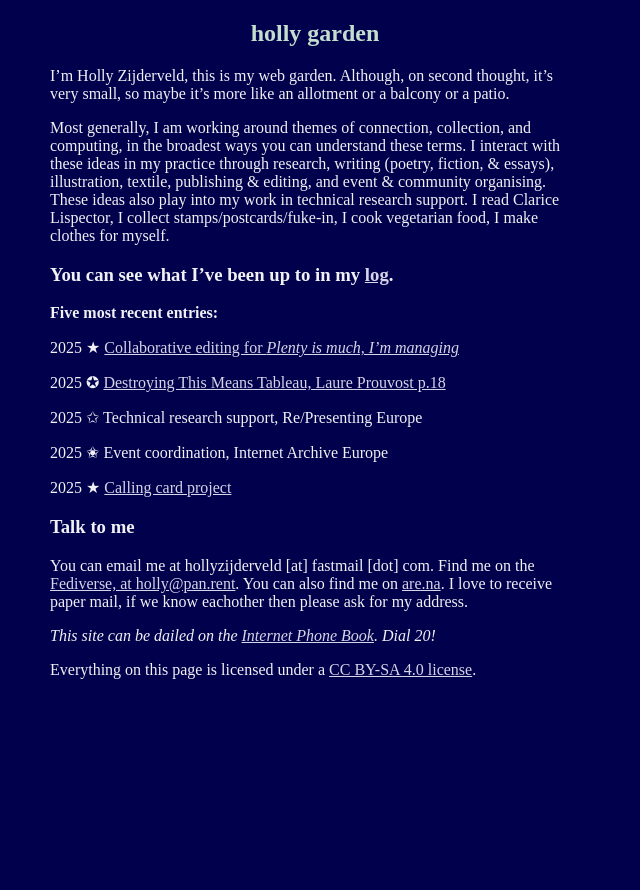
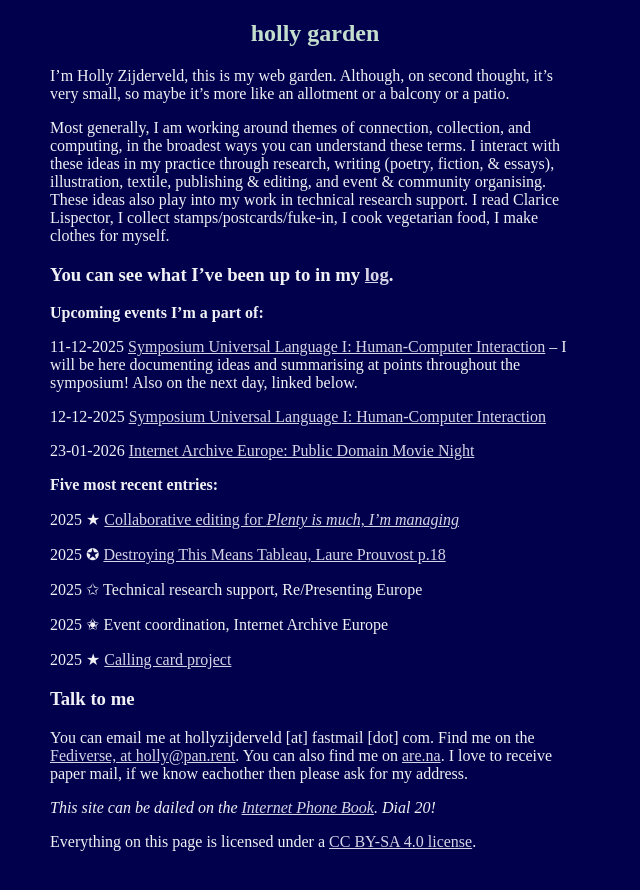
Before and after one commit to hollyz1jderveld/hollyz1jderveld.github.io, a Jekyll site: the page built from index.md, in a window 1280 px wide. Shown: the top 890 px of the page, without its empty margins (0-640 px from the left). Built offline with Jekyll 4.4.1, drawn with Linux system fonts in a browser that asks for light colours; some web fonts are replaced; Markdown is read by kramdown in place of the engine named in the settings; our own code applies the rules of GitHub Pages for plain Markdown files.

Commit message:
Update index.md

```diff
--- a/index.md
+++ b/index.md
@@ -8,6 +8,14 @@ I'm Holly Zijderveld, this is my web garden. Although, on second thought, it's v
 Most generally, I am working around themes of connection, collection, and computing, in the broadest ways you can understand these terms. I interact with these ideas in my practice through research, writing (poetry, fiction, & essays), illustration, textile, publishing & editing, and event & community organising. These ideas also play into my work in technical research support. I  read Clarice Lispector, I collect stamps/postcards/fuke-in, I cook vegetarian food, I make clothes for myself.
 
 ### You can see what I've been up to in my [log](https://holly.garden/log).
+**Upcoming events I'm a part of:**
+
+11-12-2025  [Symposium Universal Language I: Human-Computer Interaction](https://www.stroom.nl/stroom-algemeen/activiteiten/save-the-date-universal-language-i-human-computer-interaction) -- I will be here documenting ideas and summarising at points throughout the symposium! Also on the next day, linked below.
+
+12-12-2025  [Symposium Universal Language I: Human-Computer Interaction](https://www.stroom.nl/stroom-algemeen/activiteiten/save-the-date-universal-language-i-human-computer-interaction)
+
+23-01-2026  [Internet Archive Europe: Public Domain Movie Night](https://luma.com/bmdhs6n2)
+
 **Five most recent entries:**
 
 2025  ★  [Collaborative editing for *Plenty is much, I'm managing*](https://files.cargocollective.com/c1157868/Plenty-is-much-Fieldnotes-Saturday-School-2025.pdf)
```
